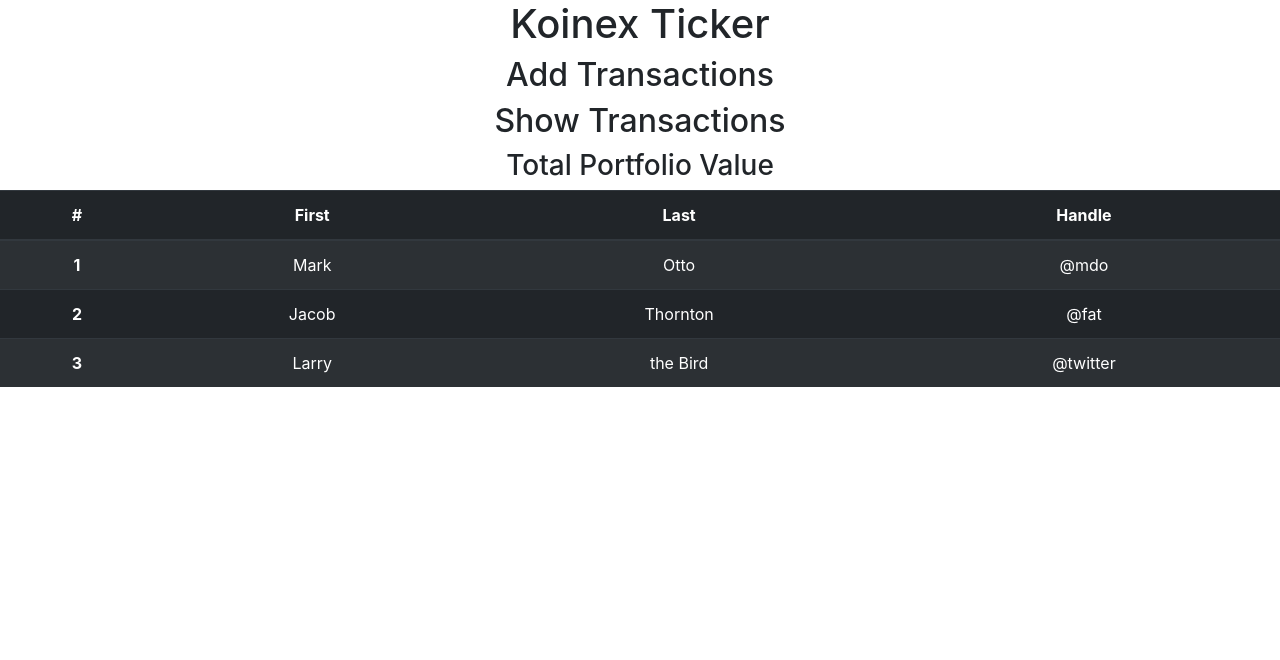
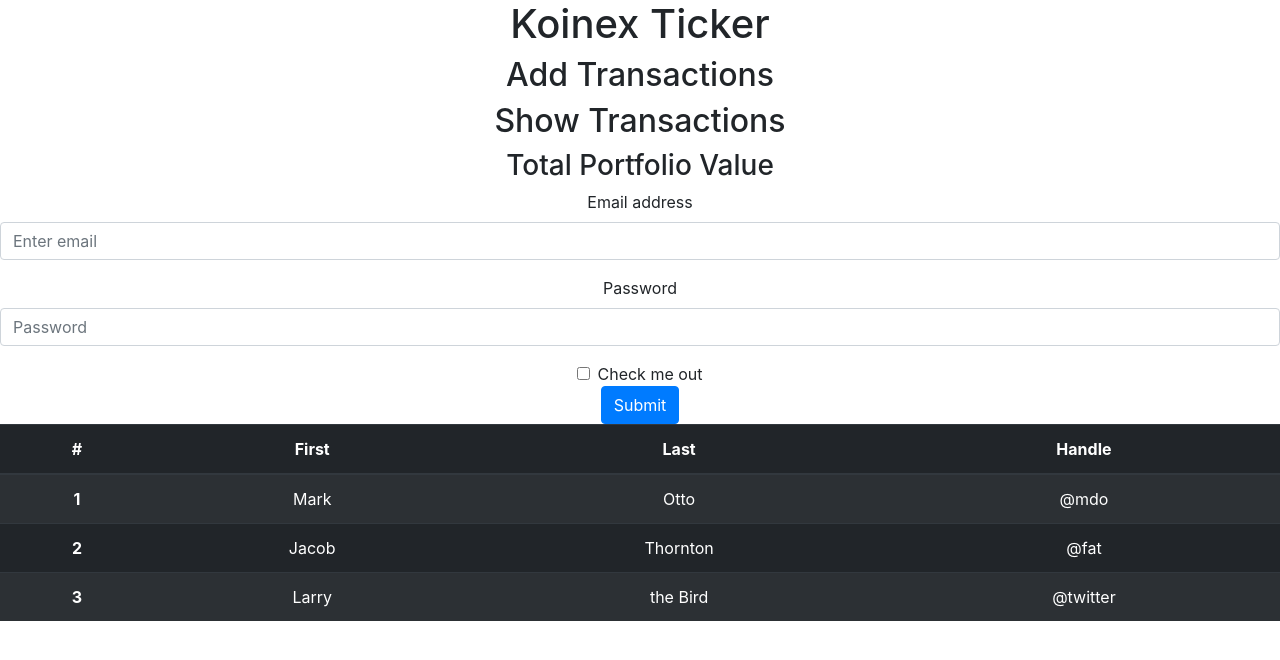
Before and after one commit to mdarif/crypto-folio, a React (Create React App) app: page / in a window 1280 px wide. Shown: the top 660 px of the page. Built offline with nearby package versions, Linux system fonts and the light colour scheme.

Commit message:
Added the basic input fields.

```diff
--- a/src/js/App.js
+++ b/src/js/App.js
@@ -1,7 +1,7 @@
 import React, { Component } from 'react'
 import '../css/App.css'
 import SimpleTable from '../js/simple-table'
-//import FormFields from '../js/add-transaction'
+import AddTransaction from '../js/add-transaction'
 
 class App extends Component {
   render() {
@@ -12,6 +12,7 @@ class App extends Component {
 
         <h2>Show Transactions</h2>
         <h3>Total Portfolio Value</h3>
+        <AddTransaction />
         <SimpleTable />
       </div>
     );
--- a/src/js/add-transaction.js
+++ b/src/js/add-transaction.js
@@ -1 +1,23 @@
 import React from 'react';
+
+export default class AddTransaction extends React.Component {
+    render() {
+        return <form>
+                <div className="form-group">
+                    <label for="exampleInputEmail1">Email address</label>
+                    <input type="email" className="form-control" id="exampleInputEmail1" aria-describedby="emailHelp" placeholder="Enter email" />
+                </div>
+
+                <div className="form-group">
+                    <label for="exampleInputPassword1">Password</label>
+                    <input type="password" className="form-control" id="exampleInputPassword1" placeholder="Password" />
+                </div>
+
+                <div className="form-check">
+                    <input type="checkbox" className="form-check-input" id="exampleCheck1" />
+                    <label className="form-check-label" for="exampleCheck1">Check me out</label>
+                </div>
+                <button type="submit" className="btn btn-primary">Submit</button>
+            </form>
+    }
+}
```
